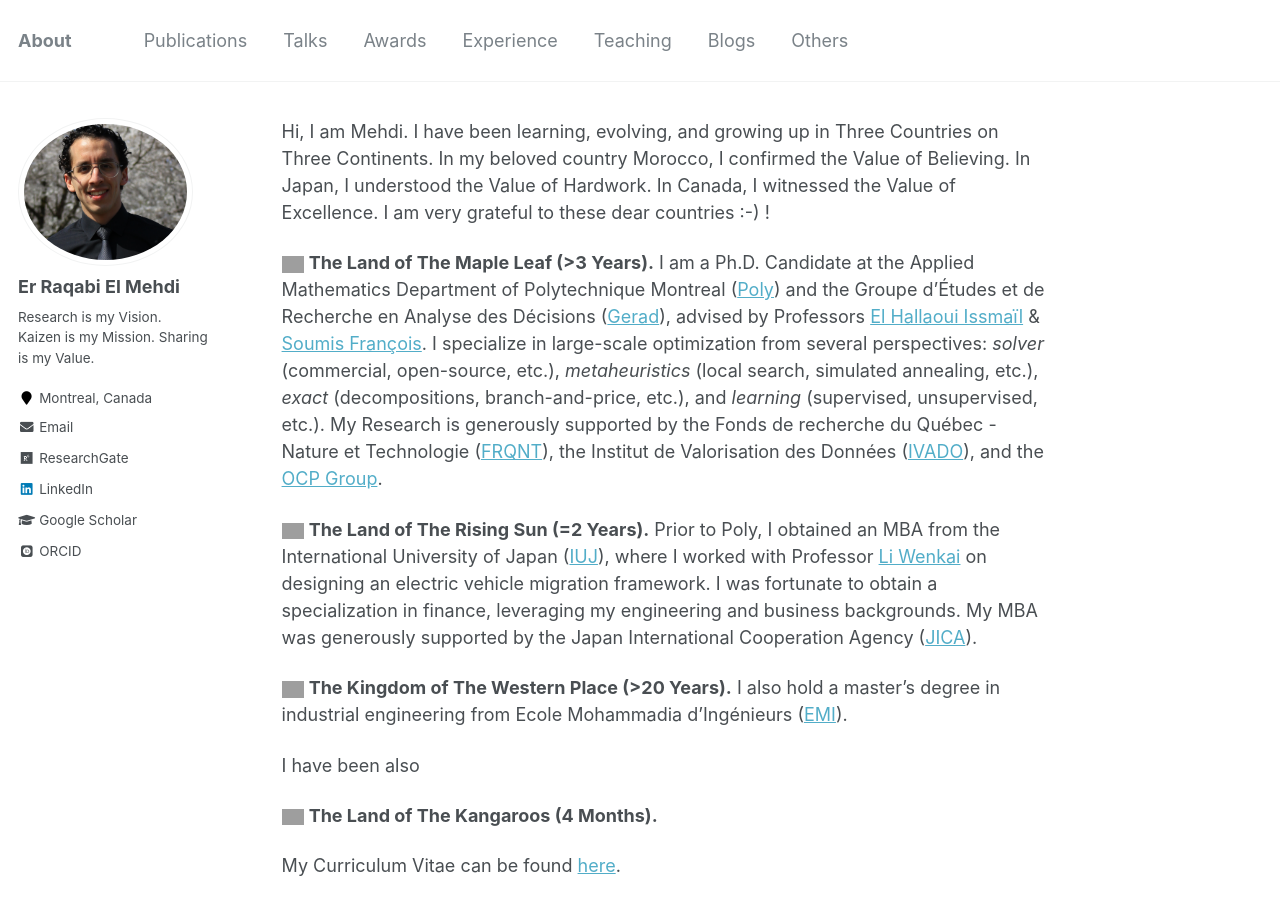
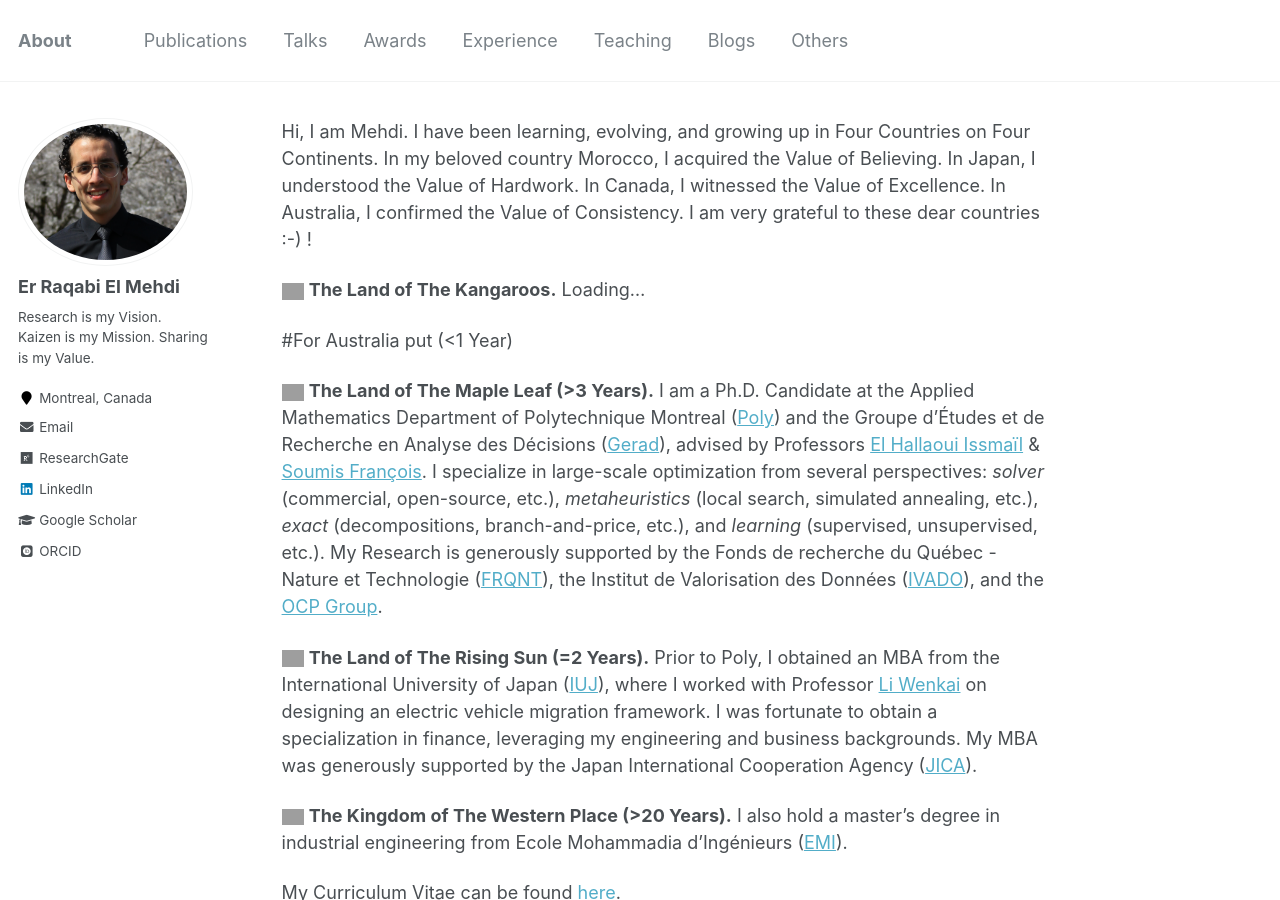
Before and after one commit to RqbMedi/rqbmedi.github.io, a Jekyll site: the page built from _pages/about.md, in a window 1280 px wide and 900 px high. Built offline with Jekyll 4.4.1, drawn with Linux system fonts in a browser that asks for light colours; some web fonts are replaced; grey boxes are pictures that could not be loaded.

Commit message:
Update about.md

```diff
--- a/_pages/about.md
+++ b/_pages/about.md
@@ -8,17 +8,17 @@ redirect_from:
   - /about.html
 ---
 
-Hi, I am Mehdi. I have been learning, evolving, and growing up in Three Countries on Three Continents. In my beloved country Morocco, I confirmed the Value of Believing. In Japan, I understood the Value of Hardwork. In Canada, I witnessed the Value of Excellence. I am very grateful to these dear countries :-) !
+Hi, I am Mehdi. I have been learning, evolving, and growing up in Four Countries on Four Continents. In my beloved country Morocco, I acquired the Value of Believing. In Japan, I understood the Value of Hardwork. In Canada, I witnessed the Value of Excellence. In Australia, I confirmed the Value of Consistency. I am very grateful to these dear countries :-) !
+
+<img alt="Australia" src="http://purecatamphetamine.github.io/country-flag-icons/3x2/AU.svg" width="22" height="22"/> **The Land of The Kangaroos.** Loading...
+
+#For Australia put (<1 Year)
 
 <img alt="Canada" src="http://purecatamphetamine.github.io/country-flag-icons/3x2/CA.svg" width="22" height="22"/> **The Land of The Maple Leaf (>3 Years).** I am a Ph.D. Candidate at the Applied Mathematics Department of Polytechnique Montreal ([Poly](https://www.polymtl.ca/)) and the Groupe d'Études et de Recherche en Analyse des Décisions ([Gerad](https://www.gerad.ca/en)), advised by Professors [El Hallaoui Issmaïl](https://www.polymtl.ca/expertises/el-hallaoui-issmail) & [Soumis François](https://www.polymtl.ca/expertises/soumis-francois). I specialize in large-scale optimization from several perspectives: *solver* (commercial, open-source, etc.), *metaheuristics* (local search, simulated annealing, etc.), *exact* (decompositions, branch-and-price, etc.), and *learning* (supervised, unsupervised, etc.). My Research is generously supported by the Fonds de recherche du Québec - Nature et Technologie ([FRQNT](https://frq.gouv.qc.ca/en/)), the Institut de Valorisation des Données ([IVADO](https://ivado.ca/en/)), and the [OCP Group](https://www.ocpgroup.ma/).
 
 <img alt="Japan" src="http://purecatamphetamine.github.io/country-flag-icons/3x2/JP.svg" width="22" height="22"/> **The Land of The Rising Sun (=2 Years).** Prior to Poly, I obtained an MBA from the International University of Japan ([IUJ](https://www.iuj.ac.jp/)), where I worked with Professor [Li Wenkai](http://rmap.iuj.ac.jp/profile/en.1d04074599d978f5.html) on designing an electric vehicle migration framework. I was fortunate to obtain a specialization in finance, leveraging my engineering and business backgrounds. My MBA was generously supported by the Japan International Cooperation Agency ([JICA](https://www.jica.go.jp/english/)).
 
 <img alt="Morocco" src="http://purecatamphetamine.github.io/country-flag-icons/3x2/MA.svg" width="22" height="22"/> **The Kingdom of The Western Place (>20 Years).** I also hold a master's degree in industrial engineering from Ecole Mohammadia d'Ingénieurs ([EMI](https://www.emi.ac.ma/)).
-
-I have been also
-
-<img alt="Australia" src="http://purecatamphetamine.github.io/country-flag-icons/3x2/AU.svg" width="22" height="22"/> **The Land of The Kangaroos (4 Months).**
 
 My Curriculum Vitae can be found [here](http://rqbmedi.github.io/files/CV.pdf).
 
```
